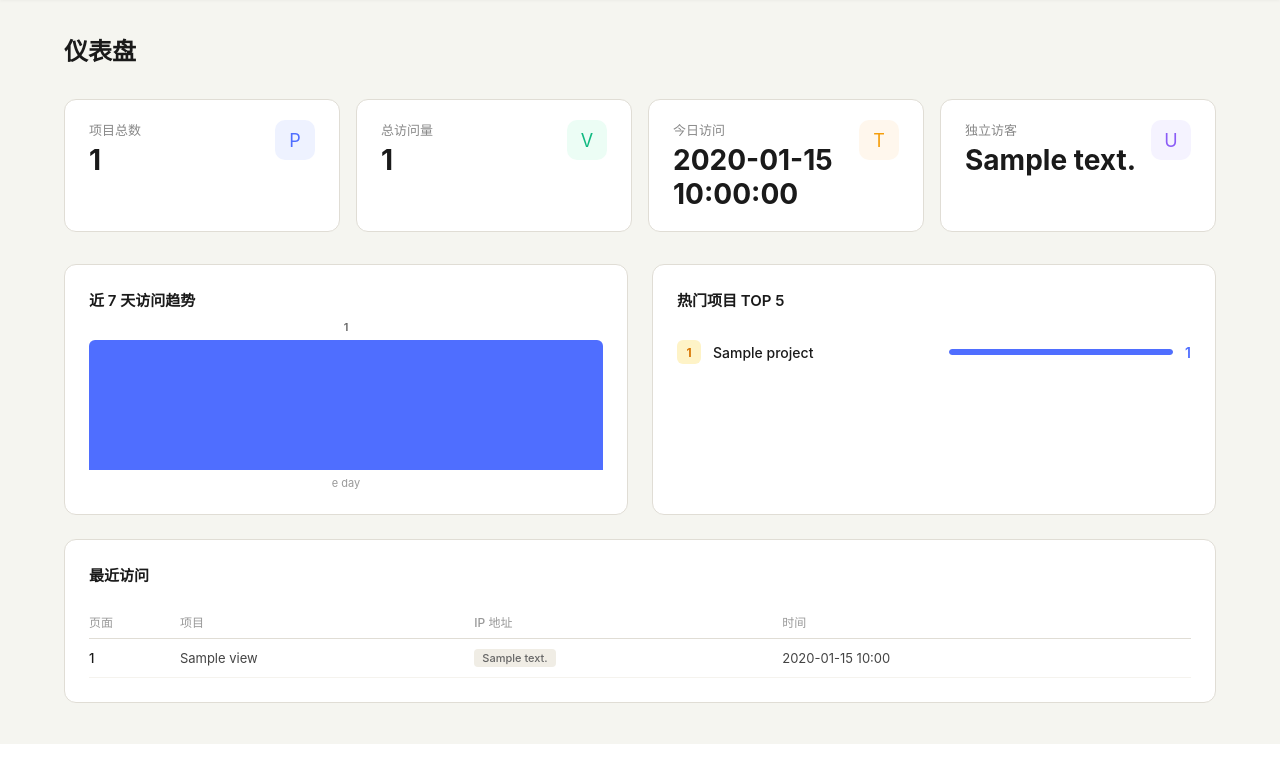
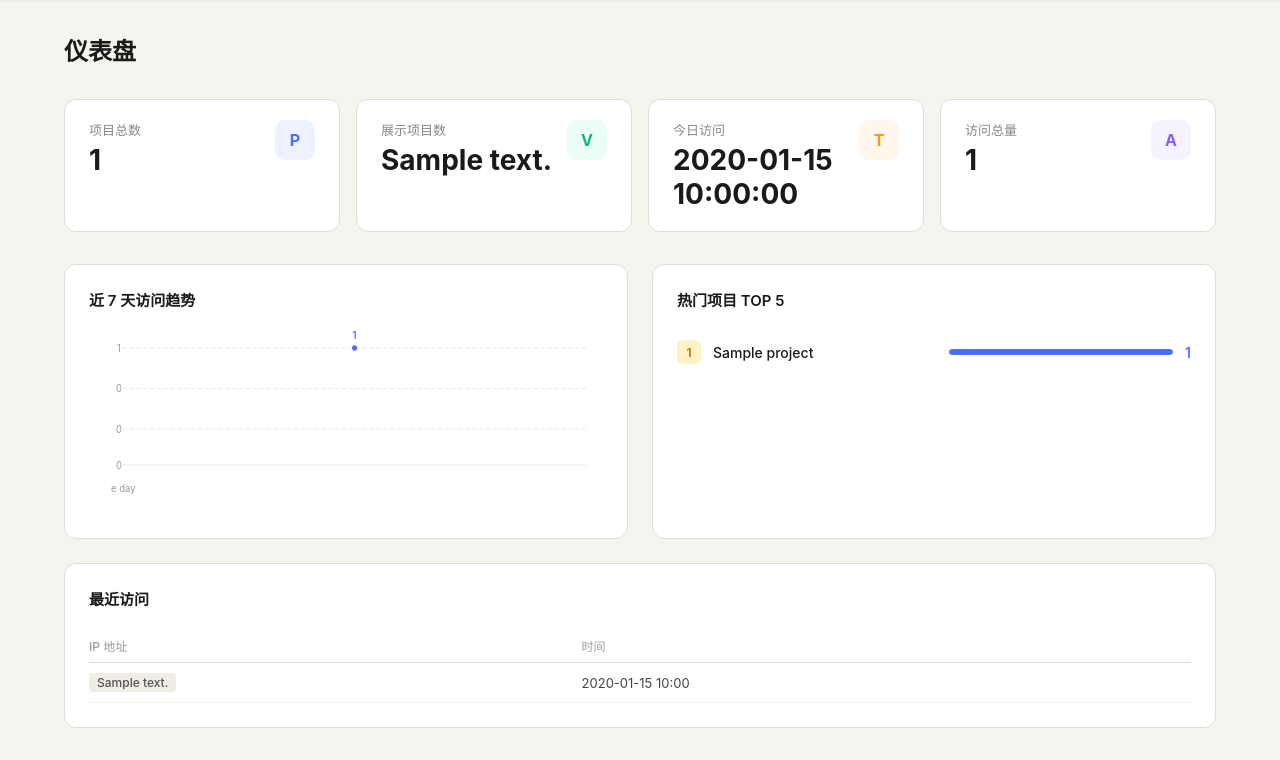
Before and after one commit to dirjaker/portfolio, a FastAPI app: template templates/admin/dashboard.html in a window 1280 px wide. Shown: the part 56-816 px from the top of the page. Run offline with FastAPI, Linux system fonts and the light colour scheme; the template is opened without the code that fills it: most values are stand-ins (such as "Sample title", 1, 10 or a date in 2020).

Commit message:
feat: 仪表盘四项指标调整 + 折线图 + 最近访问精简为IP+时间

```diff
--- a/main.py
+++ b/main.py
@@ -124,20 +124,17 @@ def admin_dashboard(request: Request):
     require_admin(request)
     db = get_db()
     total_projects = db.execute("SELECT COUNT(*) as c FROM project").fetchone()["c"]
-    total_views = db.execute("SELECT COALESCE(SUM(view_count), 0) as c FROM project").fetchone()["c"]
+    visible_projects = db.execute("SELECT COUNT(*) as c FROM project WHERE is_visible = 1").fetchone()["c"]
     today_views = db.execute(
         "SELECT COUNT(*) as c FROM site_view WHERE DATE(viewed_at) = DATE('now')"
     ).fetchone()["c"]
-    unique_visitors = db.execute(
-        "SELECT COUNT(DISTINCT ip_address) as c FROM site_view"
-    ).fetchone()["c"]
+    total_views = db.execute("SELECT COUNT(*) as c FROM site_view").fetchone()["c"]
     top_projects = db.execute(
         "SELECT name, slug, view_count FROM project WHERE view_count > 0 ORDER BY view_count DESC LIMIT 5"
     ).fetchall()
-    recent_views = db.execute(
-        "SELECT sv.*, p.name as project_name FROM site_view sv "
-        "LEFT JOIN project p ON sv.page = p.slug "
-        "ORDER BY sv.viewed_at DESC LIMIT 10"
+    # 最近访问：只看首页
+    recent_home = db.execute(
+        "SELECT ip_address, viewed_at FROM site_view WHERE page = 'home' ORDER BY viewed_at DESC LIMIT 10"
     ).fetchall()
     # 近7天每日访问量
     daily_7 = db.execute(
@@ -147,11 +144,11 @@ def admin_dashboard(request: Request):
     db.close()
     return templates.TemplateResponse(request, "admin/dashboard.html", {
         "total_projects": total_projects,
+        "visible_projects": visible_projects,
+        "today_views": today_views,
         "total_views": total_views,
-        "today_views": today_views,
-        "unique_visitors": unique_visitors,
         "top_projects": [dict(p) for p in top_projects],
-        "recent_views": [dict(v) for v in recent_views],
+        "recent_home": [dict(v) for v in recent_home],
         "daily_7": [dict(d) for d in daily_7],
     })
 
--- a/templates/admin/dashboard.html
+++ b/templates/admin/dashboard.html
@@ -8,7 +8,6 @@
         * { margin: 0; padding: 0; box-sizing: border-box; }
         body { background: #f5f5f0; color: #1a1a1a; font-family: -apple-system, BlinkMacSystemFont, "Segoe UI", sans-serif; }
 
-        /* Navigation */
         .admin-nav { background: #fff; border-bottom: 1px solid #e0ddd5; padding: 0 24px; display: flex; align-items: center; height: 56px; box-shadow: 0 1px 3px rgba(0,0,0,0.04); }
         .admin-nav a { color: #666; text-decoration: none; padding: 16px 16px; font-size: 14px; font-weight: 500; border-bottom: 2px solid transparent; transition: all 0.2s; }
         .admin-nav a:hover { color: #1a1a1a; }
@@ -16,39 +15,40 @@
         .admin-nav .spacer { flex: 1; }
         .admin-nav .brand { color: #4f6eff; font-weight: 700; font-size: 16px; margin-right: 24px; }
 
-        /* Layout */
         .content { max-width: 1200px; margin: 0 auto; padding: 32px 24px; }
         .page-header { margin-bottom: 32px; }
-        .page-title { font-size: 24px; font-weight: 700; color: #1a1a1a; }
+        .page-title { font-size: 24px; font-weight: 700; }
 
-        /* Stat Cards */
+        /* 统计卡片 */
         .stats-grid { display: grid; grid-template-columns: repeat(4, 1fr); gap: 16px; margin-bottom: 32px; }
-        .stat-card { background: #fff; border: 1px solid #e0ddd5; border-radius: 12px; padding: 20px 24px; }
+        .stat-card { background: #fff; border: 1px solid #e0ddd5; border-radius: 12px; padding: 20px 24px; position: relative; }
         .stat-label { font-size: 13px; color: #888; margin-bottom: 4px; }
         .stat-value { font-size: 28px; font-weight: 700; color: #1a1a1a; }
-        .stat-icon { float: right; width: 40px; height: 40px; border-radius: 10px; display: flex; align-items: center; justify-content: center; font-size: 18px; }
+        .stat-icon { position: absolute; top: 20px; right: 24px; width: 40px; height: 40px; border-radius: 10px; display: flex; align-items: center; justify-content: center; font-size: 16px; font-weight: 700; }
         .stat-icon.blue { background: #eef2ff; color: #4f6eff; }
         .stat-icon.green { background: #ecfdf5; color: #10b981; }
         .stat-icon.orange { background: #fff7ed; color: #f59e0b; }
         .stat-icon.purple { background: #f5f3ff; color: #8b5cf6; }
 
-        /* Two Column Layout */
+        /* 两列布局 */
         .grid-2 { display: grid; grid-template-columns: 1fr 1fr; gap: 24px; margin-bottom: 24px; }
         @media (max-width: 900px) { .grid-2, .stats-grid { grid-template-columns: 1fr 1fr; } }
         @media (max-width: 600px) { .grid-2, .stats-grid { grid-template-columns: 1fr; } }
 
-        /* Cards */
         .card { background: #fff; border: 1px solid #e0ddd5; border-radius: 12px; padding: 24px; }
         .card-title { font-size: 15px; font-weight: 600; color: #1a1a1a; margin-bottom: 20px; }
 
-        /* Bar Chart */
-        .bar-chart { display: flex; align-items: flex-end; gap: 8px; height: 160px; padding-top: 8px; }
-        .bar-col { flex: 1; display: flex; flex-direction: column; align-items: center; gap: 6px; }
-        .bar { width: 100%; border-radius: 6px 6px 0 0; background: #4f6eff; min-height: 4px; transition: height 0.4s ease; }
-        .bar-label { font-size: 11px; color: #999; }
-        .bar-value { font-size: 11px; color: #666; font-weight: 600; }
+        /* 折线图 */
+        .chart-wrap { position: relative; }
+        .chart-svg { width: 100%; height: 180px; }
+        .chart-grid-line { stroke: #e8e5dd; stroke-width: 1; }
+        .chart-line { fill: none; stroke: #4f6eff; stroke-width: 2.5; stroke-linecap: round; stroke-linejoin: round; }
+        .chart-area { fill: url(#lineGrad); }
+        .chart-dot { fill: #4f6eff; stroke: #fff; stroke-width: 2; }
+        .chart-label { font-size: 11px; fill: #999; text-anchor: middle; }
+        .chart-value-label { font-size: 11px; fill: #4f6eff; text-anchor: middle; font-weight: 600; }
 
-        /* Top Projects */
+        /* TOP5 */
         .top-list { list-style: none; }
         .top-item { display: flex; align-items: center; padding: 10px 0; border-bottom: 1px solid #f0ede5; }
         .top-item:last-child { border-bottom: none; }
@@ -60,15 +60,14 @@
         .top-name { flex: 1; font-size: 14px; font-weight: 500; color: #1a1a1a; }
         .top-count { font-size: 14px; font-weight: 600; color: #4f6eff; }
         .top-bar-bg { flex: 1; height: 6px; background: #f0ede5; border-radius: 3px; margin: 0 12px; overflow: hidden; }
-        .top-bar-fill { height: 100%; background: #4f6eff; border-radius: 3px; transition: width 0.4s ease; }
-        .empty-hint { color: #999; font-size: 14px; text-align: center; padding: 40px 0; }
+        .top-bar-fill { height: 100%; background: #4f6eff; border-radius: 3px; }
 
-        /* Recent Table */
+        /* 最近访问 */
         .recent-table { width: 100%; border-collapse: collapse; }
         .recent-table th { text-align: left; padding: 8px 0; font-size: 12px; color: #999; font-weight: 500; border-bottom: 1px solid #e0ddd5; }
         .recent-table td { padding: 10px 0; font-size: 13px; color: #444; border-bottom: 1px solid #f5f3ee; }
-        .recent-table td:first-child { color: #1a1a1a; font-weight: 500; }
-        .tag { display: inline-block; padding: 2px 8px; border-radius: 4px; font-size: 11px; font-weight: 500; background: #f0ede5; color: #666; }
+        .tag { display: inline-block; padding: 2px 8px; border-radius: 4px; font-size: 12px; font-weight: 500; background: #f0ede5; color: #555; }
+        .empty-hint { color: #999; font-size: 14px; text-align: center; padding: 40px 0; }
     </style>
 </head>
 <body>
@@ -97,8 +96,8 @@
             </div>
             <div class="stat-card">
                 <div class="stat-icon green">V</div>
-                <div class="stat-label">总访问量</div>
-                <div class="stat-value">{{ total_views }}</div>
+                <div class="stat-label">展示项目数</div>
+                <div class="stat-value">{{ visible_projects }}</div>
             </div>
             <div class="stat-card">
                 <div class="stat-icon orange">T</div>
@@ -106,27 +105,70 @@
                 <div class="stat-value">{{ today_views }}</div>
             </div>
             <div class="stat-card">
-                <div class="stat-icon purple">U</div>
-                <div class="stat-label">独立访客</div>
-                <div class="stat-value">{{ unique_visitors }}</div>
+                <div class="stat-icon purple">A</div>
+                <div class="stat-label">访问总量</div>
+                <div class="stat-value">{{ total_views }}</div>
             </div>
         </div>
 
         <!-- 趋势 + 热门项目 -->
         <div class="grid-2">
-            <!-- 近7天访问趋势 -->
+            <!-- 近7天折线图 -->
             <div class="card">
                 <div class="card-title">近 7 天访问趋势</div>
                 {% if daily_7 %}
                 {% set max_count = daily_7 | map(attribute='count') | max %}
-                <div class="bar-chart">
-                    {% for d in daily_7 %}
-                    <div class="bar-col">
-                        <div class="bar-value">{{ d.count }}</div>
-                        <div class="bar" style="height: {{ (d.count / max_count * 130) | int if max_count > 0 else 4 }}px;"></div>
-                        <div class="bar-label">{{ d.day[5:] }}</div>
-                    </div>
-                    {% endfor %}
+                {% set points = [] %}
+                {% set labels = [] %}
+                {% set values = [] %}
+                {% for d in daily_7 %}
+                    {% set x = (loop.index0 * 100 / (daily_7|length - 1)) if daily_7|length > 1 else 50 %}
+                    {% set y = 150 - (d.count / max_count * 130) if max_count > 0 else 150 %}
+                    {% if points.append(x ~ ',' ~ y) %}{% endif %}
+                    {% if labels.append(d.day[5:]) %}{% endif %}
+                    {% if values.append(d.count) %}{% endif %}
+                {% endfor %}
+                <div class="chart-wrap">
+                    <svg class="chart-svg" viewBox="0 0 600 200" preserveAspectRatio="none">
+                        <defs>
+                            <linearGradient id="lineGrad" x1="0" y1="0" x2="0" y2="1">
+                                <stop offset="0%" stop-color="#4f6eff" stop-opacity="0.15"/>
+                                <stop offset="100%" stop-color="#4f6eff" stop-opacity="0.01"/>
+                            </linearGradient>
+                        </defs>
+                        <!-- 网格线 -->
+                        <line x1="40" y1="20" x2="580" y2="20" class="chart-grid-line" stroke-dasharray="4"/>
+                        <line x1="40" y1="65" x2="580" y2="65" class="chart-grid-line" stroke-dasharray="4"/>
+                        <line x1="40" y1="110" x2="580" y2="110" class="chart-grid-line" stroke-dasharray="4"/>
+                        <line x1="40" y1="150" x2="580" y2="150" class="chart-grid-line"/>
+                        <!-- Y轴标签 -->
+                        <text x="35" y="24" text-anchor="end" class="chart-label">{{ max_count }}</text>
+                        <text x="35" y="69" text-anchor="end" class="chart-label">{{ (max_count * 0.66)|int }}</text>
+                        <text x="35" y="114" text-anchor="end" class="chart-label">{{ (max_count * 0.33)|int }}</text>
+                        <text x="35" y="154" text-anchor="end" class="chart-label">0</text>
+                        <!-- 面积 -->
+                        {% set ns = namespace(pts=[]) %}
+                        {% for p in points %}
+                            {% set parts = p.split(',') %}
+                            {% if ns.pts.append(parts[0] ~ ',' ~ parts[1]) %}{% endif %}
+                        {% endfor %}
+                        <polygon class="chart-area" points="40,150 {% for p in points %}{% set parts = p.split(',') %}{{ 40 + parts[0]|float * 5.4 }},{{ parts[1] }} {% endfor %}{{ 40 + (points|length - 1) * 540 / ((points|length - 1) if points|length > 1 else 1) }},150"/>
+                        <!-- 折线 -->
+                        <polyline class="chart-line" points="{% for p in points %}{% set parts = p.split(',') %}{{ 40 + parts[0]|float * 5.4 }},{{ parts[1] }} {% endfor %}"/>
+                        <!-- 圆点 + 数值 -->
+                        {% for p in points %}
+                            {% set parts = p.split(',') %}
+                            {% set cx = 40 + parts[0]|float * 5.4 %}
+                            {% set cy = parts[1]|float %}
+                            <circle class="chart-dot" cx="{{ cx }}" cy="{{ cy }}" r="4"/>
+                            <text class="chart-value-label" x="{{ cx }}" y="{{ cy - 10 }}">{{ values[loop.index0] }}</text>
+                        {% endfor %}
+                        <!-- X轴标签 -->
+                        {% for lbl in labels %}
+                            {% set lx = 40 + loop.index0 * 540 / ((labels|length - 1) if labels|length > 1 else 1) %}
+                            <text class="chart-label" x="{{ lx }}" y="180">{{ lbl }}</text>
+                        {% endfor %}
+                    </svg>
                 </div>
                 {% else %}
                 <div class="empty-hint">暂无数据</div>
@@ -156,19 +198,17 @@
             </div>
         </div>
 
-        <!-- 最近访问 -->
+        <!-- 最近访问（仅首页） -->
         <div class="card">
             <div class="card-title">最近访问</div>
-            {% if recent_views %}
+            {% if recent_home %}
             <table class="recent-table">
                 <thead>
-                    <tr><th>页面</th><th>项目</th><th>IP 地址</th><th>时间</th></tr>
+                    <tr><th>IP 地址</th><th>时间</th></tr>
                 </thead>
                 <tbody>
-                    {% for v in recent_views %}
+                    {% for v in recent_home %}
                     <tr>
-                        <td>{{ v.page }}</td>
-                        <td>{{ v.project_name or "—" }}</td>
                         <td><span class="tag">{{ v.ip_address }}</span></td>
                         <td>{{ v.viewed_at[:16] }}</td>
                     </tr>
```
